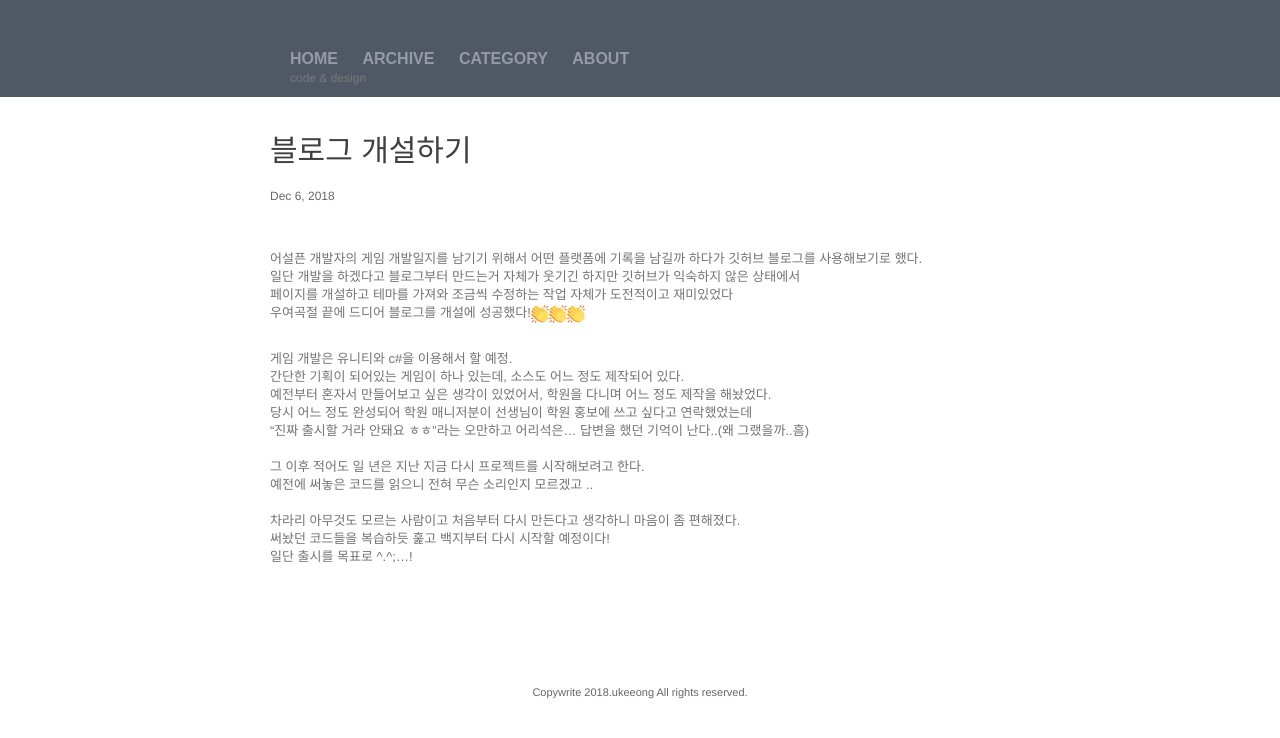
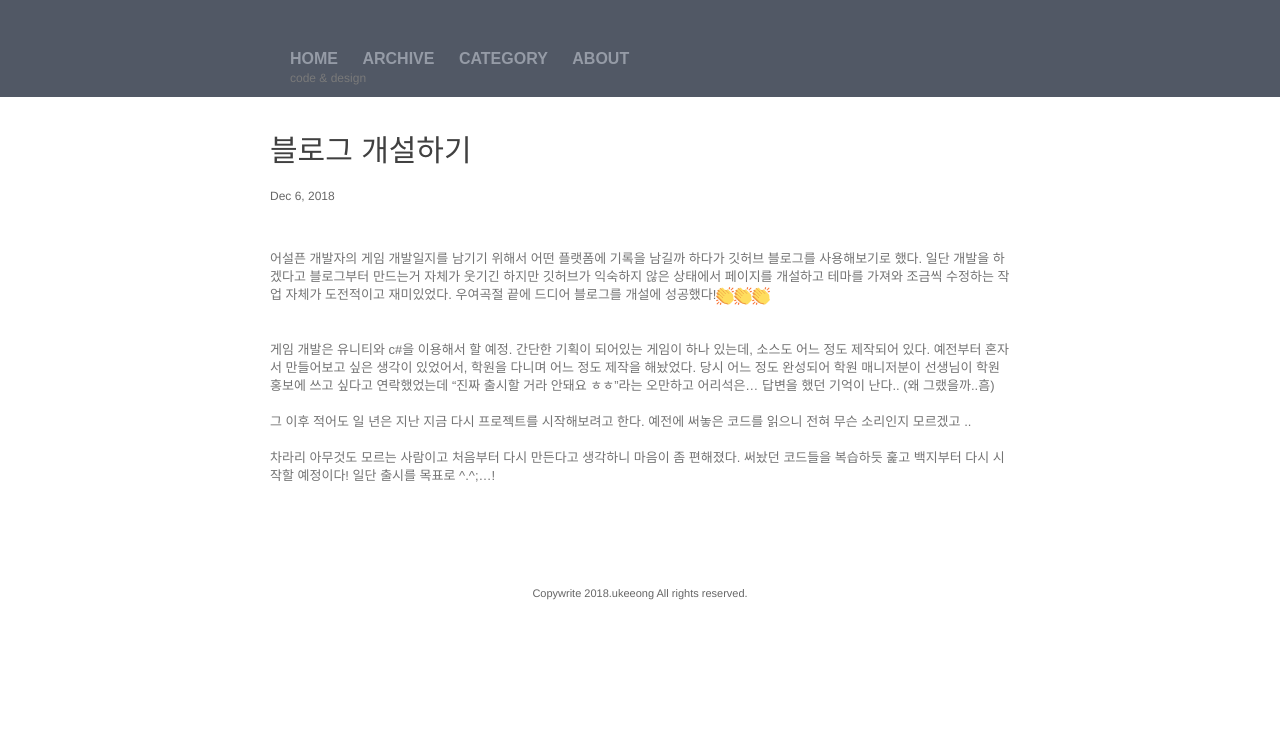
Before and after one commit to ukeeong/ukeeong.github.io, a Jekyll site: the page built from _posts/2018-12-06-블로그-개설하기.markdown, in a window 1280 px wide. Shown: the top 738 px of the page. Built offline with Jekyll 4.4.1, drawn with Linux system fonts in a browser that asks for light colours; comment, search, counter and statistics services are not loaded.

Commit message:
Update 2018-12-06-블로그-개설하기.markdown

```diff
--- a/_posts/2018-12-06-블로그-개설하기.markdown
+++ b/_posts/2018-12-06-블로그-개설하기.markdown
@@ -6,24 +6,26 @@
 ---
 <br>
 <br>
-어설픈 개발자의 게임 개발일지를 남기기 위해서 어떤 플랫폼에 기록을 남길까 하다가 깃허브 블로그를 사용해보기로 했다.<br>
-일단 개발을 하겠다고 블로그부터 만드는거 자체가 웃기긴 하지만 깃허브가 익숙하지 않은 상태에서<br>
-페이지를 개설하고 테마를 가져와 조금씩 수정하는 작업 자체가 도전적이고 재미있었다<br>
+어설픈 개발자의 게임 개발일지를 남기기 위해서 어떤 플랫폼에 기록을 남길까 하다가 깃허브 블로그를 사용해보기로 했다.
+일단 개발을 하겠다고 블로그부터 만드는거 자체가 웃기긴 하지만 깃허브가 익숙하지 않은 상태에서
+페이지를 개설하고 테마를 가져와 조금씩 수정하는 작업 자체가 도전적이고 재미있었다.
 우여곡절 끝에 드디어 블로그를 개설에 성공했다!<img width="18px" height="18px" src="/images/emojis/emj_clap.png"><img width="18px" height="18px" src="/images/emojis/emj_clap.png"><img width="18px" height="18px" src="/images/emojis/emj_clap.png"><br>
-
 <br>
-게임 개발은 유니티와 c#을 이용해서 할 예정.<br>
-간단한 기획이 되어있는 게임이 하나 있는데, 소스도 어느 정도 제작되어 있다.<br>
-예전부터 혼자서 만들어보고 싶은 생각이 있었어서, 학원을 다니며 어느 정도 제작을 해놨었다.<br>
-당시 어느 정도 완성되어 학원 매니저분이 선생님이 학원 홍보에 쓰고 싶다고 연락했었는데<br>
-"진짜 출시할 거라 안돼요 ㅎㅎ"라는 오만하고 어리석은... 답변을 했던 기억이 난다..(왜 그랬을까..흠)<br>
 <br>
-그 이후 적어도 일 년은 지난 지금 다시 프로젝트를 시작해보려고 한다.<br>
-예전에 써놓은 코드를 읽으니 전혀 무슨 소리인지 모르겠고 ..<br>
+게임 개발은 유니티와 c#을 이용해서 할 예정.
+간단한 기획이 되어있는 게임이 하나 있는데, 소스도 어느 정도 제작되어 있다.
+예전부터 혼자서 만들어보고 싶은 생각이 있었어서, 학원을 다니며 어느 정도 제작을 해놨었다.
+당시 어느 정도 완성되어 학원 매니저분이 선생님이 학원 홍보에 쓰고 싶다고 연락했었는데
+"진짜 출시할 거라 안돼요 ㅎㅎ"라는 오만하고 어리석은... 답변을 했던 기억이 난다.. (왜 그랬을까..흠)
 <br>
-차라리 아무것도 모르는 사람이고 처음부터 다시 만든다고 생각하니 마음이 좀 편해졌다.<br>
-써놨던 코드들을 복습하듯 훑고 백지부터 다시 시작할 예정이다!<br>
-일단 출시를 목표로 ^.^;...!<br>
+<br>
+그 이후 적어도 일 년은 지난 지금 다시 프로젝트를 시작해보려고 한다.
+예전에 써놓은 코드를 읽으니 전혀 무슨 소리인지 모르겠고 ..
+<br>
+<br>
+차라리 아무것도 모르는 사람이고 처음부터 다시 만든다고 생각하니 마음이 좀 편해졌다.
+써놨던 코드들을 복습하듯 훑고 백지부터 다시 시작할 예정이다!
+일단 출시를 목표로 ^.^;...!
 <br>
 <br>
 <br>
```
